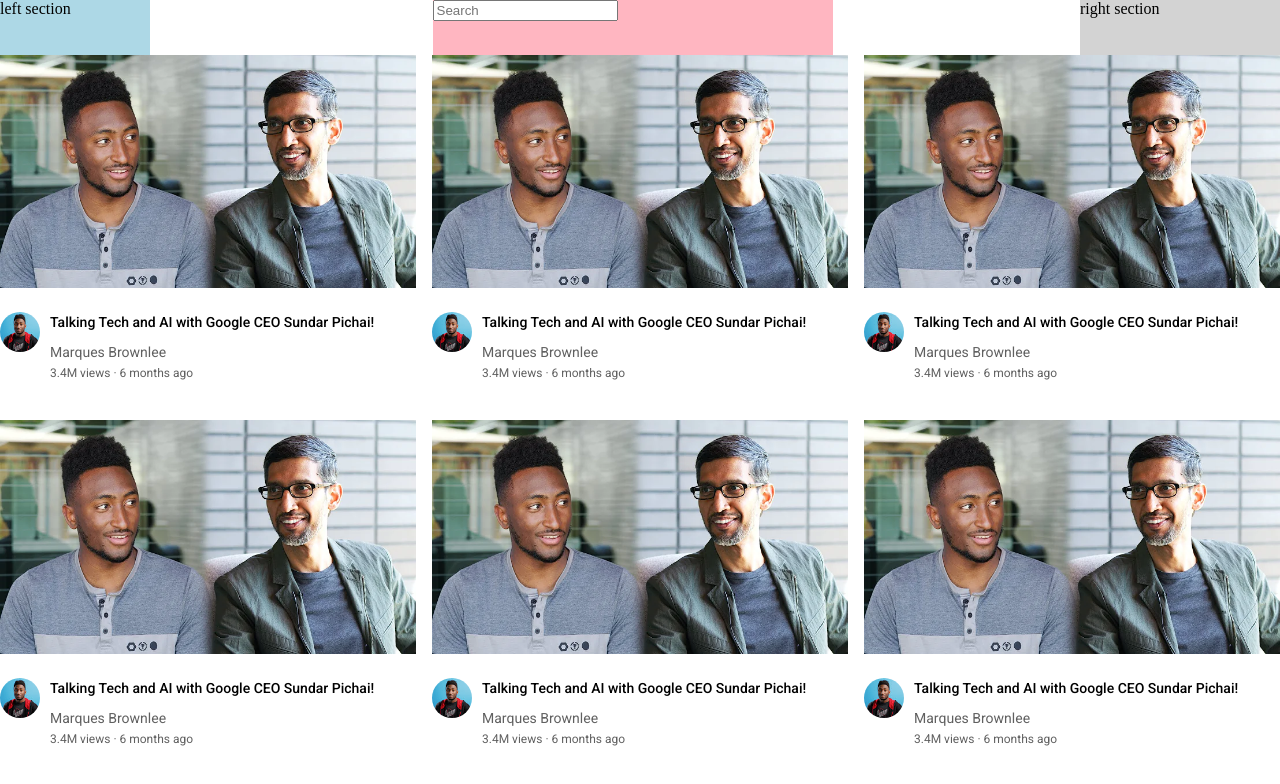
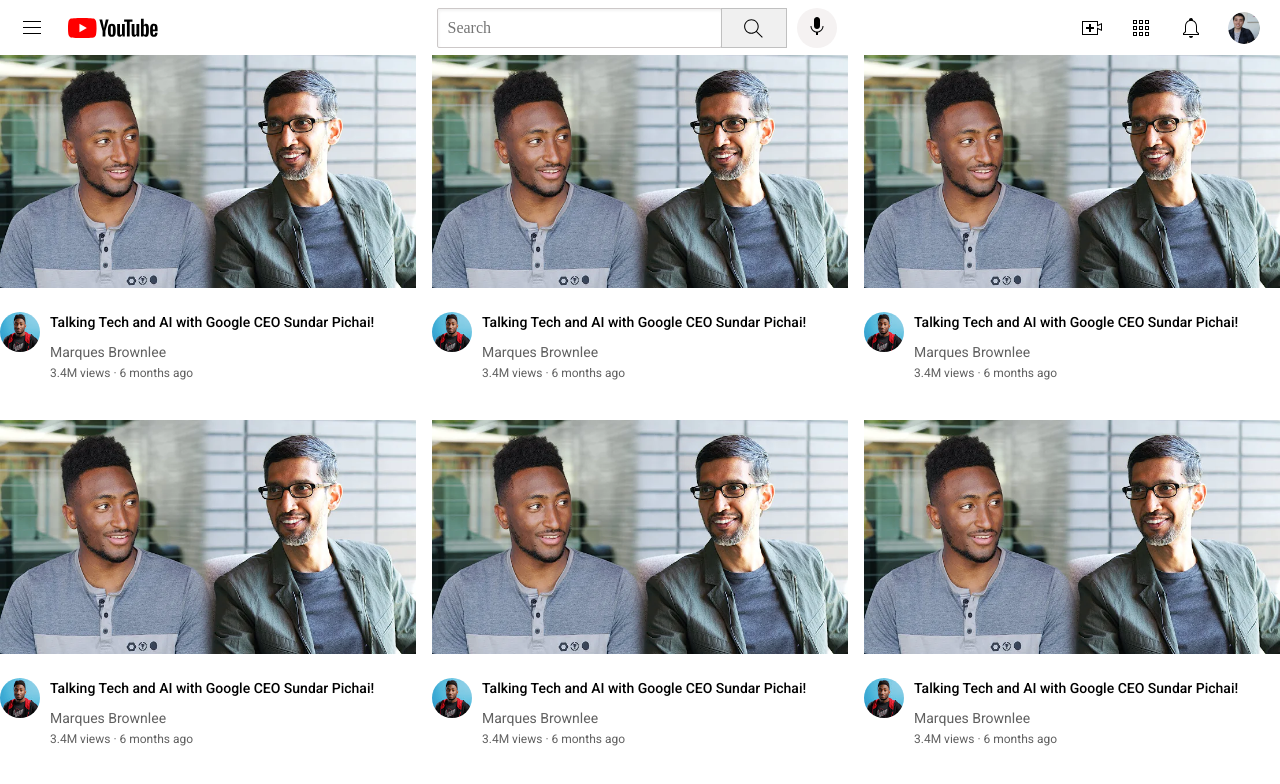
Before and after one commit to gcintir/web-development, a plain HTML site: page html-css/youtube/youtube-flexbox.html in a window 1280 px wide. Drawn offline with Linux system fonts and the light colour scheme.

Commit message:
css flexbox exercise

```diff
--- a/html-css/youtube/styles/header-flexbox.css
+++ b/html-css/youtube/styles/header-flexbox.css
@@ -3,22 +3,100 @@
     display: flex;
     flex-direction: row;
     justify-content: space-between;
+    align-items: center;
 }
 
 .left-section {
-    background-color: lightblue;
-    width: 150px;
+    display: flex;
+    align-items: center;
+}
+
+.hamburger-menu {
+    height: 24px;
+    margin-left: 20px;
+    margin-right: 24px;
+}
+
+.youtube-logo {
+    height: 20px;
 }
 
 .middle-section {
-    background-color: lightpink;
     flex: 1;
     margin-left: 70px;
     margin-right: 35px;
     max-width: 400px;
+    display: flex;
+    align-items: center;
 }
 
+.search-bar {
+    flex: 1;
+    height: 36px;
+    padding-left: 10px;
+    font-size: 16px;
+    border-width: 1px;
+    border-style: solid;
+    border-color: rgb(204, 200, 200);
+    border-radius: 2px;
+    box-shadow: inset 1px 2px 3px rgba(0, 0, 0, 0.05);
+    width: 0;
+}
+
+.search-bar::placeholder {
+    font-family: Roboto-Arial;
+    font-size: 16px;
+}
+
+.search-button {
+    height: 40px;
+    width: 66px;
+    background-color: rgb(240, 240, 240);
+    border: 1px solid rgb(192, 192, 192);
+    margin-left: -1px;
+    margin-right: 10px;
+}
+
+.search-icon {
+    height: 25px;
+    margin-top: 4px;
+}
+
+.voice-search-button {
+    height: 40px;
+    width: 40px;
+    border-radius: 20px;
+    border: none;
+    background-color: rgb(245, 242, 242);
+}
+
+.voice-search-icon {
+    height: 24px;
+}
+
+
 .right-section {
-    background-color: lightgray;
-    width: 200px;
+    width: 180px;
+    margin-right: 20px;
+    display: flex;
+    align-items: center;
+    justify-content: space-between;
+    flex-shrink: 0;
 }
+
+.upload-icon {
+    height: 24px;
+}
+
+.youtube-apps-icon {
+    height: 24px;
+}
+
+.notifications-icon {
+    height: 24px;
+}
+
+.current-user-picture {
+    height: 32px;
+    border-radius: 16px;
+}
--- a/html-css/youtube/youtube-flexbox.html
+++ b/html-css/youtube/youtube-flexbox.html
@@ -20,15 +20,25 @@
     <div class="header">
 
         <div class="left-section">
-            left section
+            <img class="hamburger-menu" src="icons/hamburger-menu.svg" alt="">
+            <img class="youtube-logo" src="icons/youtube-logo.svg" alt="">
         </div>
 
         <div class="middle-section">
             <input class="search-bar" type="text" placeholder="Search">
+            <button class="search-button">
+                <img class="search-icon" src="icons/search.svg" alt="">
+            </button>
+            <button class="voice-search-button">
+                <img class="voice-search-icon" src="icons/voice-search-icon.svg" alt="">
+            </button>
         </div>
 
         <div class="right-section">
-            right section
+            <img class="upload-icon" src="icons/upload.svg" alt="">
+            <img class="youtube-apps-icon" src="icons/youtube-apps.svg" alt="">
+            <img class="notifications-icon" src="icons/notifications.svg" alt="">
+            <img class="current-user-picture" src="images/my-channel.jpeg" alt="">
         </div>
 
     </div>
```
Also changed, not shown: html-css/youtube/icons/hamburger-menu.svg (added), html-css/youtube/icons/notifications.svg (added), html-css/youtube/icons/search.svg (added), html-css/youtube/icons/upload.svg (added), html-css/youtube/icons/voice-search-icon.svg (added), html-css/youtube/icons/youtube-apps.svg (added), html-css/youtube/icons/youtube-logo.svg (added), html-css/youtube/images/my-channel.jpeg (added).
